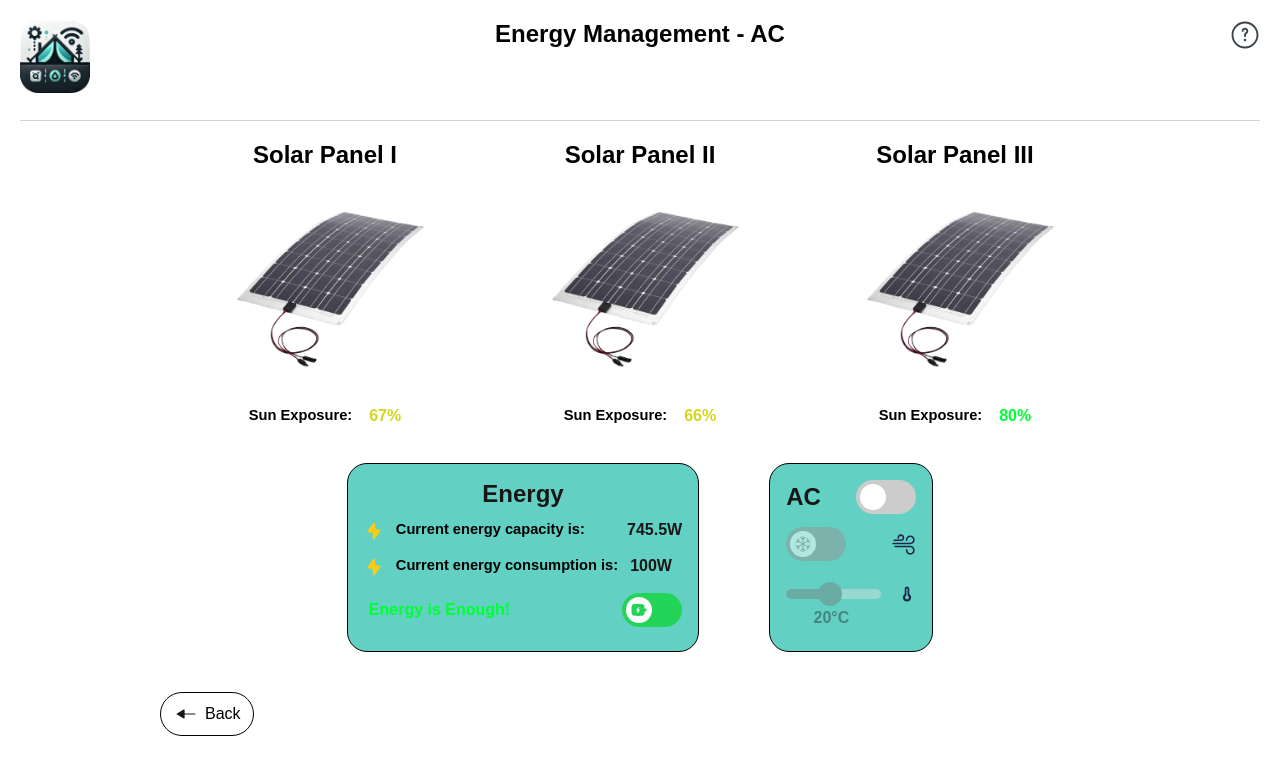
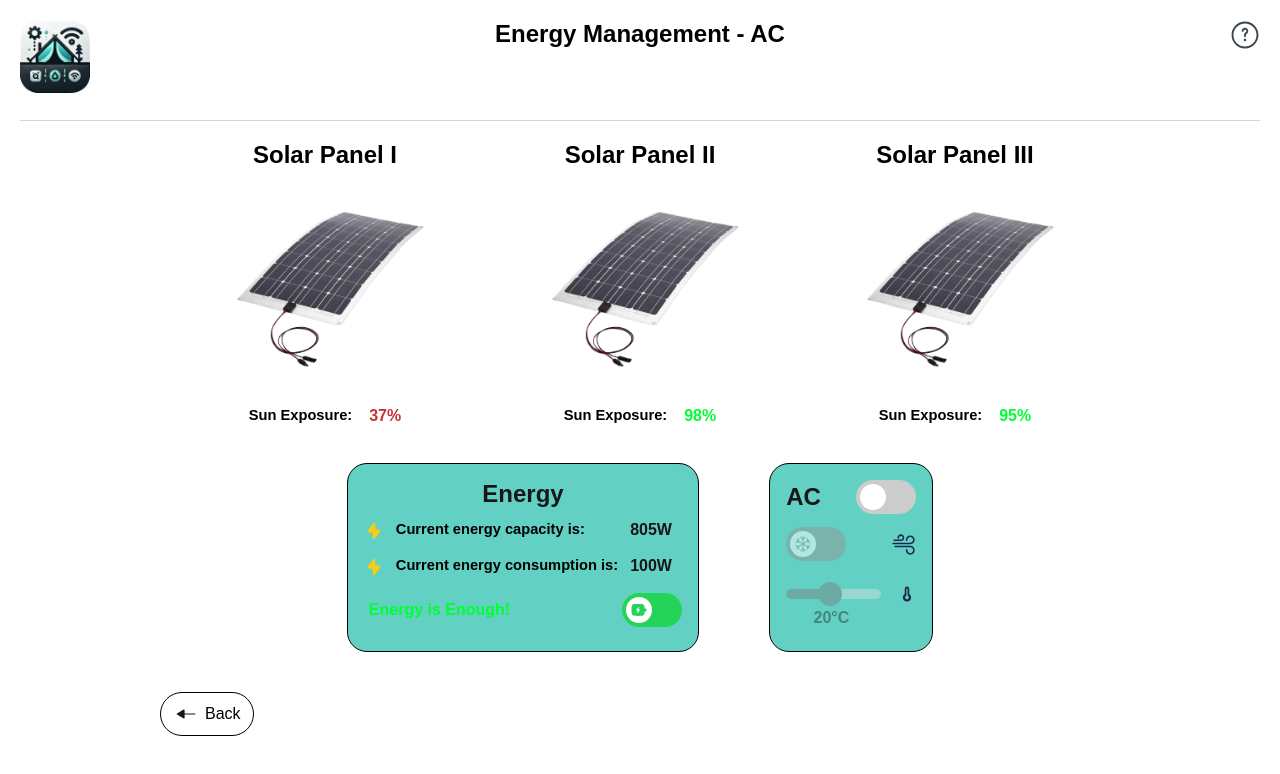
Before and after one commit to dimitry-lzs/hciWeb, a React app: page /energy in a window 1280 px wide. Shown: the top 774 px of the page. Built offline with nearby package versions, Linux system fonts and the light colour scheme.

Commit message:
make progress on energy (energy is ready)

```diff
--- a/src/pages/Energy/index.tsx
+++ b/src/pages/Energy/index.tsx
@@ -1,4 +1,4 @@
-import React, { useCallback, useMemo, useState } from 'react';
+import React, { useCallback, useEffect, useMemo, useState } from 'react';
 import { useNavigate } from 'react-router-dom';
 import Big from 'big.js';
 
@@ -9,8 +9,9 @@ import InfoContainer from '../../components/InfoContainer';
 import Switch from '../../components/Switch';
 import Slider from '../../components/Slider';
 
+import SolarPanel from './SolarPanel';
+
 import './Energy.less';
-import SolarPanel from './SolarPanel';
 
 function HeatIcon() {
     return <div className='HeatIcon' />;
@@ -26,6 +27,43 @@ function LowBattery() {
 
 function ChargedBattery() {
     return <div className='ChargedBattery' />;
+}
+
+function Increase(value: number) {
+    return value + 1;
+}
+
+function Decrease(value: number) {
+    return value - 1;
+}
+
+function GetStepper(value: number, stepper: (value: number) => number) {
+    if (value > 99) {
+        return Decrease;
+    }
+    if (value < 1) {
+        return Increase;
+    }
+    return stepper;
+}
+
+function RandomIntervalDelay() {
+    return Math.round(Math.random() * 1000);
+}
+
+function ValueChanger(initialValue: number, valueSetter: React.Dispatch<React.SetStateAction<number>>): number {
+    let stepper = Increase;
+    stepper = GetStepper(initialValue, stepper);
+
+    const interval = setInterval(() => {
+        valueSetter((oldValue: number) => {
+            stepper = GetStepper(oldValue, stepper);
+            const newValue = stepper(oldValue);
+            return newValue;
+        });
+    }, RandomIntervalDelay());
+
+    return interval as unknown as number;
 }
 
 export default function Energy() {
@@ -65,6 +103,17 @@ export default function Energy() {
                 ? new Big(temperature).mul(30)
                 : 0).round(2);
     }, [ac, lowBatteryMode, temperature]);
+
+    useEffect(() => {
+        const interval1 = ValueChanger(panel1Exposure, setPanel1Exposure);
+        const interval2 = ValueChanger(panel2Exposure, setPanel2Exposure);
+        const interval3 = ValueChanger(panel3Exposure, setPanel3Exposure);
+        return () => {
+            clearInterval(interval1);
+            clearInterval(interval2);
+            clearInterval(interval3);
+        };
+    }, []);
 
     return (
         <div className='Energy'>
```
